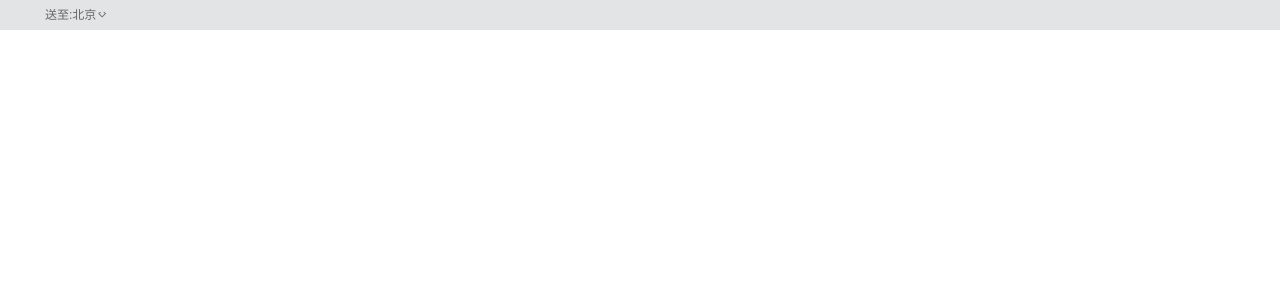
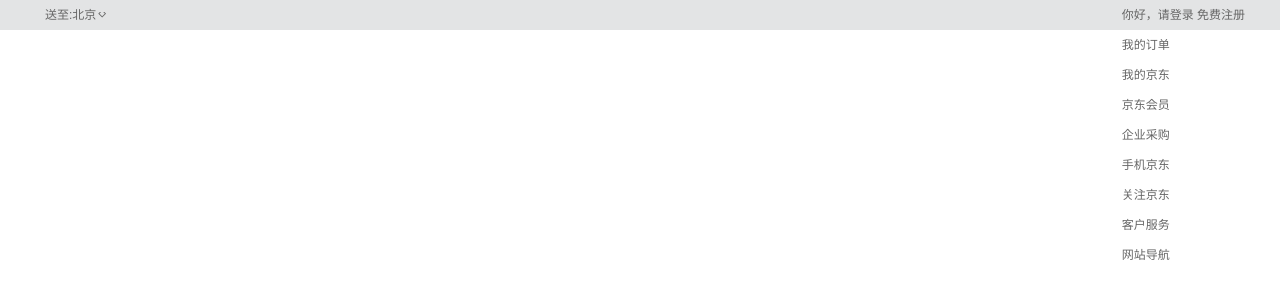
Before and after one commit to YangJian1992/jd, a plain HTML site: page index.html in a window 1280 px wide. Drawn offline with Linux system fonts and the light colour scheme.

Commit message:
京东练习
用来存放京东页面的资源

```diff
--- a/index.html
+++ b/index.html
@@ -16,6 +16,7 @@
             <div class="fl">
                 <div class="site-nav-send">
                     送至:北京
+                    <!--尖括号盖住上半部分得到箭头-->
                     <i><s>◇</s></i>
                 </div>
                 <div class="site-nav-city" >
@@ -23,6 +24,20 @@
                 </div>
             </div>
             <div class="fr">
+                <ul>
+                    <li>
+                        <a href="#">你好，请登录</a>
+                        <a href="#">免费注册</a>
+                    </li>
+                    <li><a href="#">我的订单</a></li>
+                    <li><a href="#">我的京东</a></li>
+                    <li><a href="#">京东会员</a></li>
+                    <li><a href="#">企业采购</a></li>
+                    <li><a href="#">手机京东</a></li>
+                    <li>关注京东</li>
+                    <li>客户服务</li>
+                    <li>网站导航</li>
+                </ul>
 
             </div>
         </div>
```
